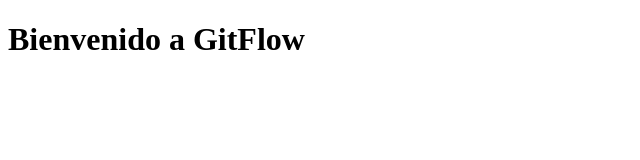
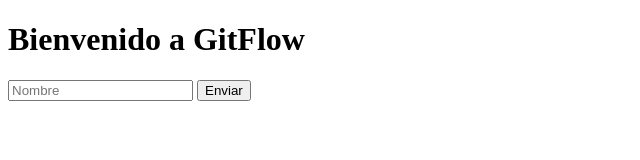
Before and after one commit to AbrahanRoldan/PruebaGitFlow2, a plain HTML site: page index.html in a window 1280 px wide. Shown: the whole page, without its empty margins (0-640 px from the left). Drawn offline with Linux system fonts and the light colour scheme.

Commit message:
Error introducir fallo en index

```diff
--- a/index.html
+++ b/index.html
@@ -5,5 +5,10 @@
 </head>
 <body>
     <h1>Bienvenido a GitFlow</h1>
+    <form action="submit.html">
+        <input type="text" placeholder="Nombre">
+        <button>Enviar</button>
+    </form>
+
 </body>
 </html>
```
